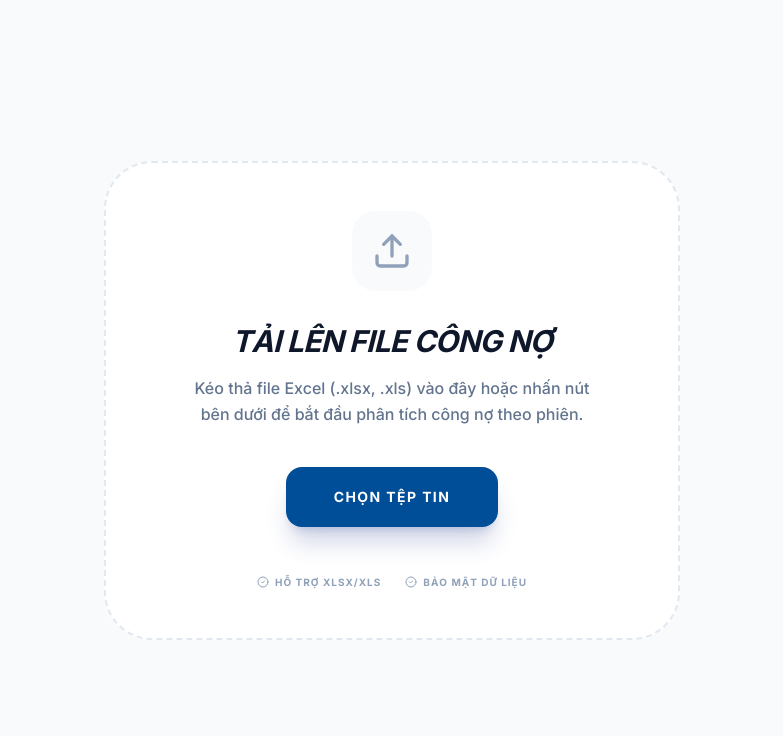
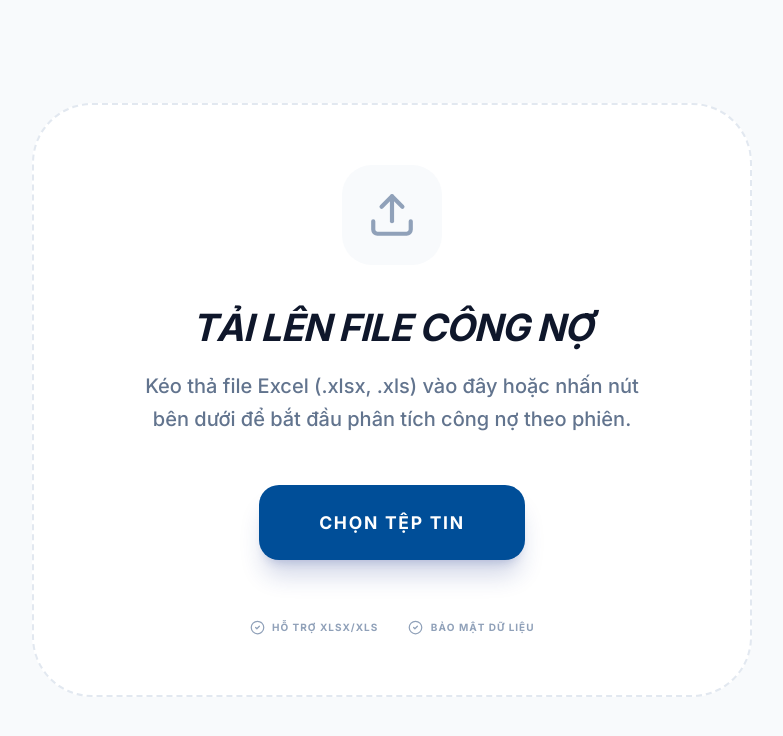
Before and after one commit to nguyennhungevn-droid/cong-no, a React (Vite) app: page / in a window 1280 px wide. Shown: the top 736 px of the page, without its empty margins (248-1031 px from the left). Built offline with nearby package versions, Linux system fonts and the light colour scheme.

Commit message:
style: increase global base font size
Scale base text and rem-based sizes by 1.25x to improve dashboard readability.

```diff
--- a/src/index.css
+++ b/src/index.css
@@ -11,6 +11,9 @@
 }
 
 @layer base {
+  html {
+    font-size: 125%; /* Scales base text and all rem-based sizes globally by 1.25x */
+  }
   body {
     @apply antialiased text-slate-900 bg-[#f8f9fa];
   }
```
